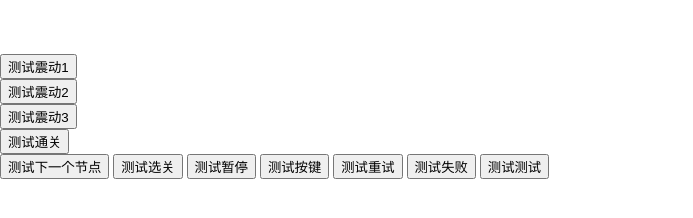
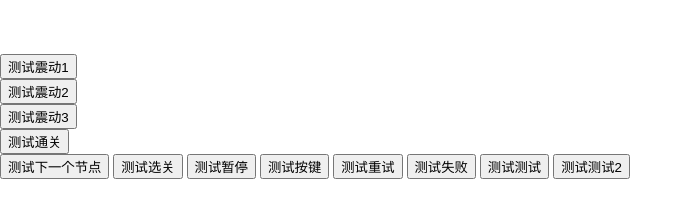
Before and after one commit to archain/website.github.io, a plain HTML site: page index.html in a window 1280 px wide. Shown: the whole page, without its empty margins (0-693 px from the left). Drawn offline with Linux system fonts and the light colour scheme.

Commit message:
Update index.html

```diff
--- a/index.html
+++ b/index.html
@@ -25,6 +25,7 @@
     <button id="btnRetry">测试重试</button>
     <button id="btnFailed">测试失败</button>
     <button id="btnTTT">测试测试</button>
+    <button id="btnTTT2">测试测试2</button>
     <script>
 	  setTimeout(()=>{
 		window.u3dTypingGame.onEnter();
```
